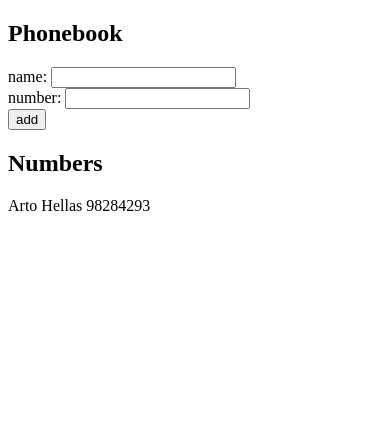
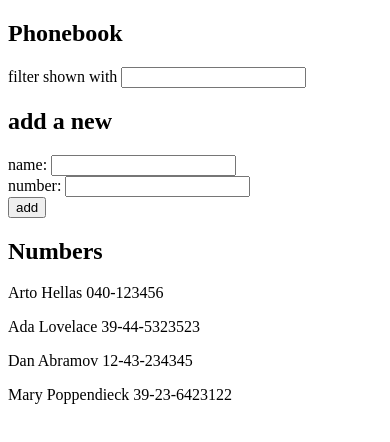
Before and after one commit to ravirajput99/Helsiki, a React (Vite) app in the folder part2/phonebook/: page / in a window 390 px wide. Shown: the top 442 px of the page. Built offline with nearby package versions, Linux system fonts and the light colour scheme.

Commit message:
2.9*: The Phonebook Step 4

```diff
--- a/part2/phonebook/src/App.jsx
+++ b/part2/phonebook/src/App.jsx
@@ -2,10 +2,14 @@ import { useState } from 'react'
 
 const App = () => {
   const [persons, setPersons] = useState([
-    { name: 'Arto Hellas', number: 98284293 }
+    { name: 'Arto Hellas', number: '040-123456', id: 1 },
+    { name: 'Ada Lovelace', number: '39-44-5323523', id: 2 },
+    { name: 'Dan Abramov', number: '12-43-234345', id: 3 },
+    { name: 'Mary Poppendieck', number: '39-23-6423122', id: 4 }
   ])
   const [newName, setNewName] = useState('')
   const [newNumber, setNewNumber] = useState('')
+  const [search, setSearch] = useState('')
   const handleSubmit = (event) => {
     event.preventDefault()
     if (persons.findIndex(person => person.name === newName) !== -1) {
@@ -20,9 +24,14 @@ const App = () => {
     }
 
   }
+  const handleSearch = (event) => {
+    setSearch(event.target.value)
+  }
   return (
     <div>
       <h2>Phonebook</h2>
+      <p>filter shown  with <input type="text" value={search} onChange={handleSearch} /></p>
+      <h2>add a new</h2>
       <form onSubmit={handleSubmit}>
         <div>
           name: <input value={newName} onChange={(event) => setNewName(event.target.value)} />
@@ -35,7 +44,7 @@ const App = () => {
         </div>
       </form>
       <h2>Numbers</h2>
-      {persons.map((person, i) => <p key={i}>{person.name} {person.number}</p>)}
+      {persons.filter(person => person.name.includes(search)).map((person, i) => <p key={i}>{person.name} {person.number}</p>)}
     </div>
   )
 }
```
